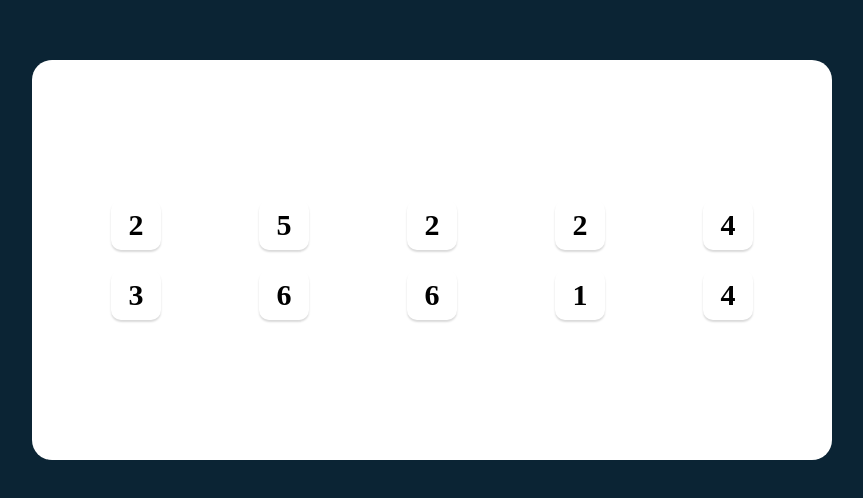
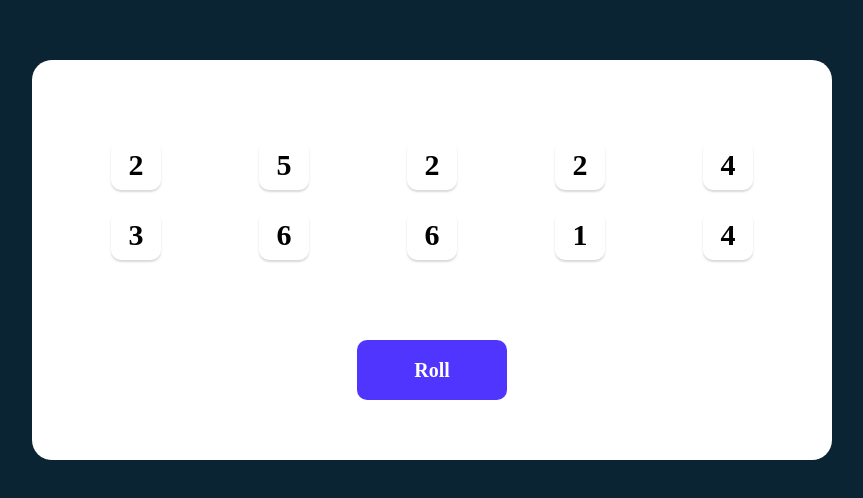
Before and after one commit to Prispajer/tenzies-game, a React app: page / in a window 1280 px wide. Shown: the part 140-638 px from the top of the page, without its empty margins (208-1071 px from the left). Built offline with nearby package versions, Linux system fonts and the light colour scheme.

Commit message:
Added button to randomize numbers from array

```diff
--- a/App.js
+++ b/App.js
@@ -2,21 +2,27 @@ import React from "react";
 import Die from "./components/Die";
 
 export default function App() {
-  const [arrayOfNumbers, setArrayOfNumbers] = React.useState(allNewDice());
+  const [dice, setDice] = React.useState(allNewDice());
 
   function allNewDice() {
-    const arrayOfRandomNumber = [];
+    const newDice = [];
     for (let i = 0; i < 10; i++) {
-      arrayOfRandomNumber.push(Math.ceil(Math.random() * 6));
+      newDice.push(Math.ceil(Math.random() * 6));
     }
-    return arrayOfRandomNumber;
+    return newDice;
   }
 
-  const diceElements = arrayOfNumbers.map((dice) => <Die value={dice} />);
+  function newRoll() {
+    const newDice = allNewDice();
+    setDice(newDice);
+  }
+
+  const diceElements = dice.map((die) => <Die value={die} />);
 
   return (
     <main>
       <div className="dice-container">{diceElements}</div>
+      <button onClick={newRoll}>Roll</button>
     </main>
   );
 }
--- a/components/Die.js
+++ b/components/Die.js
@@ -1,9 +1,9 @@
 import React from "react";
 
-export default function Die(props) {
+export default function Die({ value }) {
   return (
     <div className="game-container">
-      <h3 className="dice-number">{props.value}</h3>
+      <h3 className="dice-number">{value}</h3>
     </div>
   );
 }
--- a/style.css
+++ b/style.css
@@ -43,3 +43,20 @@ main {
 .dice-number {
   font-size: 30px;
 }
+
+button {
+  margin: 60px auto 0 auto;
+  outline: none;
+  border: none;
+  background-color: #5035ff;
+  width: 150px;
+  height: 60px;
+  display: flex;
+  align-items: center;
+  justify-content: center;
+  cursor: pointer;
+  border-radius: 10px;
+  color: #ffffff;
+  font-size: 20px;
+  font-weight: 700;
+}
```
Also changed, not shown: index.pack.js.
